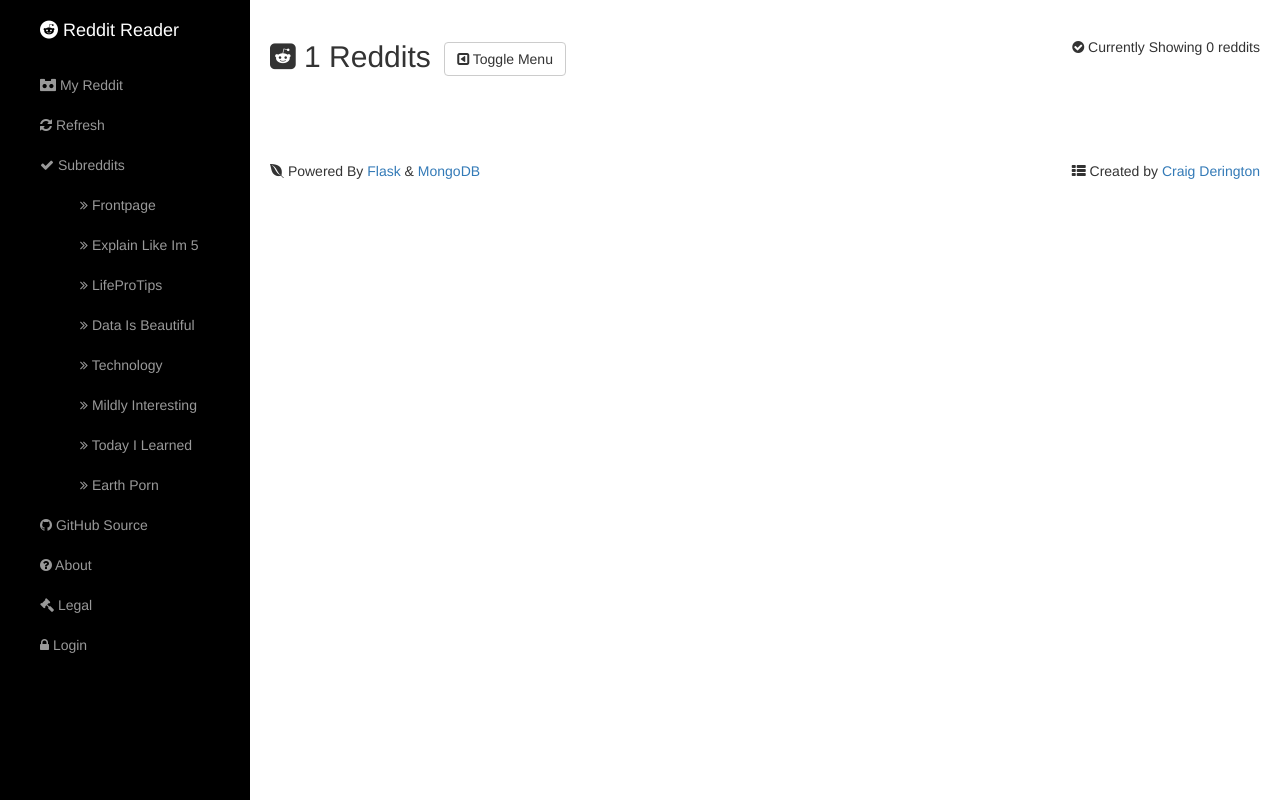
After one commit to craigderington/reddit_reader, a Flask app: page /reddit/1 in a window 1280 px wide. The commit adds this page. Run offline with Flask 2, Linux system fonts and the light colour scheme; data that the repository does not hold is empty; some libraries are stand-ins or nearby versions.

Commit message:
Add reddit filter - dict of subreddits.

```diff
--- a/app.py
+++ b/app.py
@@ -19,7 +19,7 @@ MONGO_DBNAME = "app"
 app.secret_key = os.urandom(50)
 
 subreddits = {
-    'Frontpage': 'frontpage',
+    'Frontpage': 'FrontPage',
     'Explain Like Im 5': 'explainlikeimfive',
     'LifeProTips': 'LPT',
     'Data Is Beautiful': 'dataisbeautiful',
@@ -90,6 +90,17 @@ def reddit_new():
     return redirect(url_for('reddit'))
 
 
+@app.route('/reddit/<subreddit>', methods=['GET'])
+def reddit_filter(subreddit):
+    filter_result = mongo.db.reddit.find({'subreddit': subreddit}).sort([('created', -1)])
+    return render_template(
+        'subreddit.html',
+        filter_result=filter_result,
+        reddits=subreddits,
+        reddit_cat=subreddit
+    )
+
+
 @app.route('/reddit/delete/<reddit_id>', methods=['GET'])
 def reddit_delete(reddit_id):
     result = mongo.db.reddit.delete_one({'_id': ObjectId(reddit_id)})
--- a/templates/layout.html
+++ b/templates/layout.html
@@ -12,10 +12,10 @@
     <title>{% block title %}Welcome Reader{% endblock %} | Reddit Reader</title>
 
     <!-- Bootstrap Core CSS -->
-    <link href="static/css/bootstrap.min.css" rel="stylesheet">
+    <link href="{{ url_for('static', filename='css/bootstrap.min.css') }}" rel="stylesheet">
 
     <!-- Custom CSS -->
-    <link href="static/css/simple-sidebar.css" rel="stylesheet">
+    <link href="{{ url_for('static', filename='css/simple-sidebar.css') }}" rel="stylesheet">
 
     <!--- FontAwesome -->
     <link href="//maxcdn.bootstrapcdn.com/font-awesome/4.6.3/css/font-awesome.min.css" rel="stylesheet" type="text/css">
@@ -56,8 +56,8 @@
                         <i class="fa fa-check"></i> Subreddits
                     </a>
                         <ul style="list-style:none;">
-                            {% for reddit in reddits %}
-                            <li><a href="#"><i class="fa fa-angle-double-right"></i> {{ reddit }}</a></li>
+                            {% for reddit, value in reddits.items() %}
+                            <li><a href="{{ url_for('reddit_filter', subreddit=value) }}"><i class="fa fa-angle-double-right"></i> {{ reddit }}</a></li>
                             {% endfor %}
                         </ul>
                 </li>
@@ -123,10 +123,10 @@
     <!-- /#wrapper -->
 
     <!-- jQuery -->
-    <script src="static/js/jquery.js"></script>
+    <script src="{{ url_for('static', filename='js/jquery.js') }}"></script>
 
     <!-- Bootstrap Core JavaScript -->
-    <script src="static/js/bootstrap.min.js"></script>
+    <script src="{{ url_for('static', filename='js/bootstrap.min.js') }}"></script>
 
     <!-- Menu Toggle Script -->
     <script>
--- /dev/null
+++ b/templates/subreddit.html
@@ -0,0 +1,29 @@
+{% extends "layout.html" %}
+
+{% block title %}
+  My Reddit Reader | Subreddit Filter
+{% endblock %}
+
+{% block body %}
+
+    <h2><i class="fa fa-reddit-square"></i> {{ reddit_cat.title() }} Reddits
+        <a style="margin-left:5px;" href="#menu-toggle" class="btn btn-default" id="menu-toggle"><i class="fa fa-toggle-left"></i> Toggle Menu</a>
+        <span class="pull-right" style="font-size:14px;"><i class="fa fa-check-circle"></i> Currently Showing {{ filter_result.count() }} reddits</span>
+    </h2>
+
+    {% for item in filter_result %}
+        <div class="well" style="padding:10px;margin-bottom:5px;margin-top:10px;">
+            <h4>{{ item.title }}</h4>
+            <h5>subreddit:/r/{{ item.subreddit }} <span style="margin-left:10px;">domain: {{ item.domain }}</span>
+                <span class="pull-right">
+                    <a href="{{ url_for('reddit_delete', reddit_id=item._id) }}" onclick="return confirm('Are you sure you want to delete this story?');">
+                        <i class="fa fa-times-circle fa-3x"></i>
+                    </a>
+                </span>
+            </h5>
+                <h6><small>{{ item.created.strftime('%m-%d-%Y @ %H:%M:%S') }}</small></h6>
+                <a href="{{ item.link }}" target="_blank">{{ item.link }}</a>
+        </div>
+    {% endfor %}
+
+{% endblock %}
```
